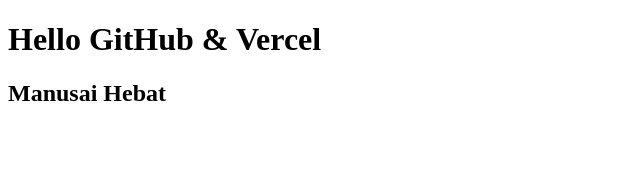
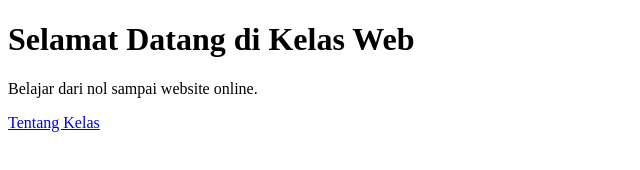
Before and after one commit to apdilll/project-pertama, a plain HTML site: page index.html in a window 1280 px wide. Shown: the whole page, without its empty margins (0-640 px from the left). Drawn offline with Linux system fonts and the light colour scheme.

Commit message:
update isi index.html ada link

```diff
--- a/index.html
+++ b/index.html
@@ -1,10 +1,11 @@
 <!DOCTYPE html>
 <html>
 <head>
-  <title>Project Pertama</title>
+  <title>Profil Kelas</title>
 </head>
 <body>
-  <h1>Hello GitHub & Vercel</h1>
-  <h2>Manusai Hebat</h2>
+  <h1>Selamat Datang di Kelas Web</h1>
+  <p>Belajar dari nol sampai website online.</p>
+  <a href="about.html">Tentang Kelas</a>
 </body>
 </html>
```
